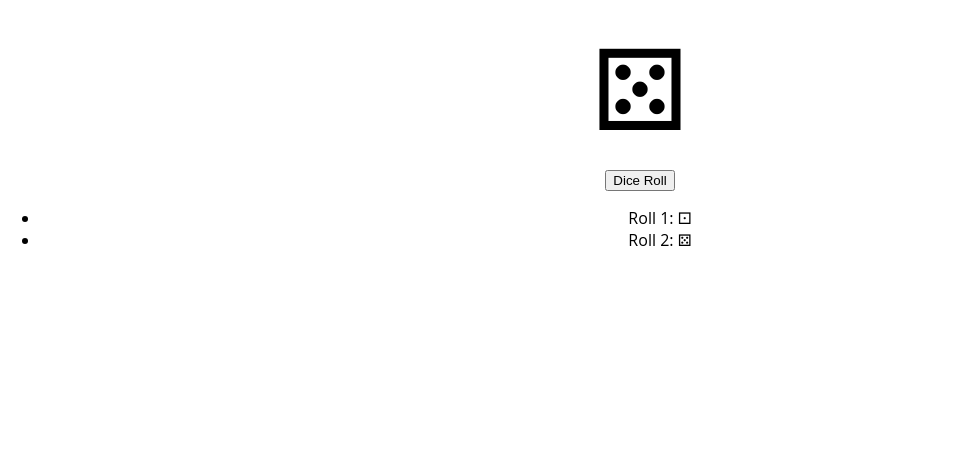
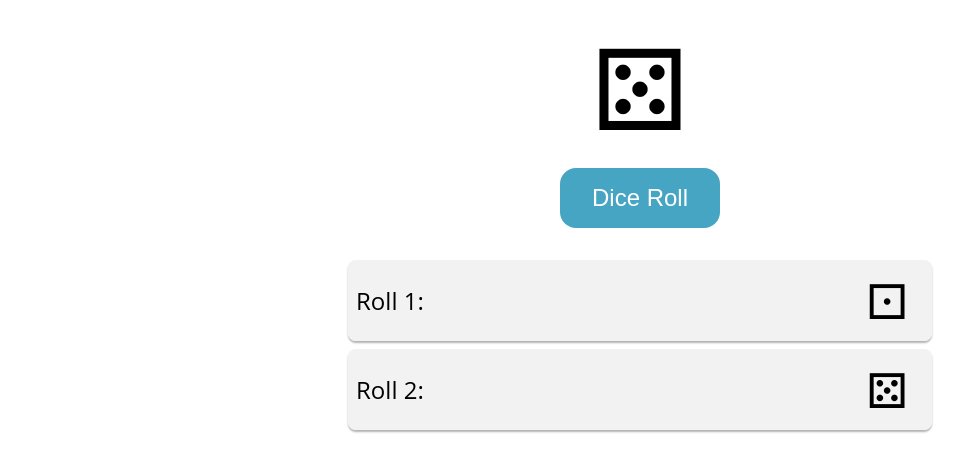
Before and after one commit to NickBerto101/DiceRollSim, a plain HTML site: page index.html in a window 1280 px wide. Shown: the part 119-590 px from the top of the page, without its empty margins (0-974 px from the left). Drawn offline with Linux system fonts and the light colour scheme.

Commit message:
css finished

```diff
--- a/style.css
+++ b/style.css
@@ -13,3 +13,43 @@ h1{
     font-size: 7rem;
     margin: 5px;
 }
+
+button {
+    background-color: #47a5c4;
+    color: white;
+    font-size: 1.5rem;
+    padding: 1rem 2rem;
+    border: none;
+    border-radius: 1rem;
+    cursor: pointer;
+    transition: background-color 0.3s ease;
+}
+
+button:hover{
+    background-color: #2e8baf;
+}
+
+ul {
+    list-style: none;
+    padding: 0;
+    margin: 2rem;
+    max-width: 600px;
+    margin: 2rem auto;
+}
+
+li {
+    font-size: 1.5rem;
+    padding: .5rem;
+    margin: .5rem;
+    background-color: #f2f2f2f2;
+    border-radius: .5rem;
+    box-shadow: 0 2px 2px rgba(0,0,0,.3);
+    display: flex;
+    justify-content: space-between;
+    align-items: center;
+}
+
+li span {
+    font-size: 3rem;
+    margin-right: 1rem;
+}
```
